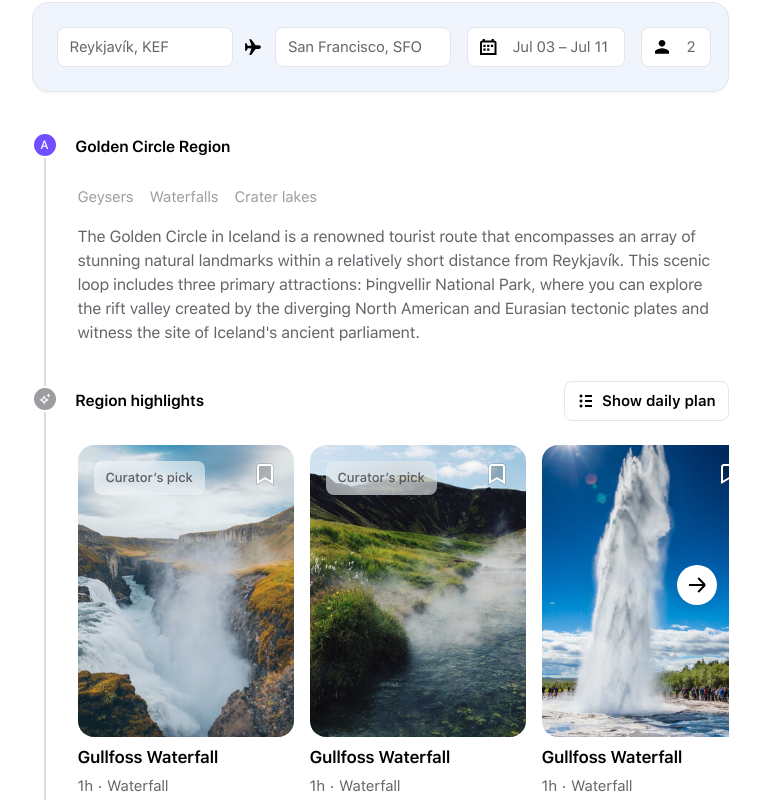
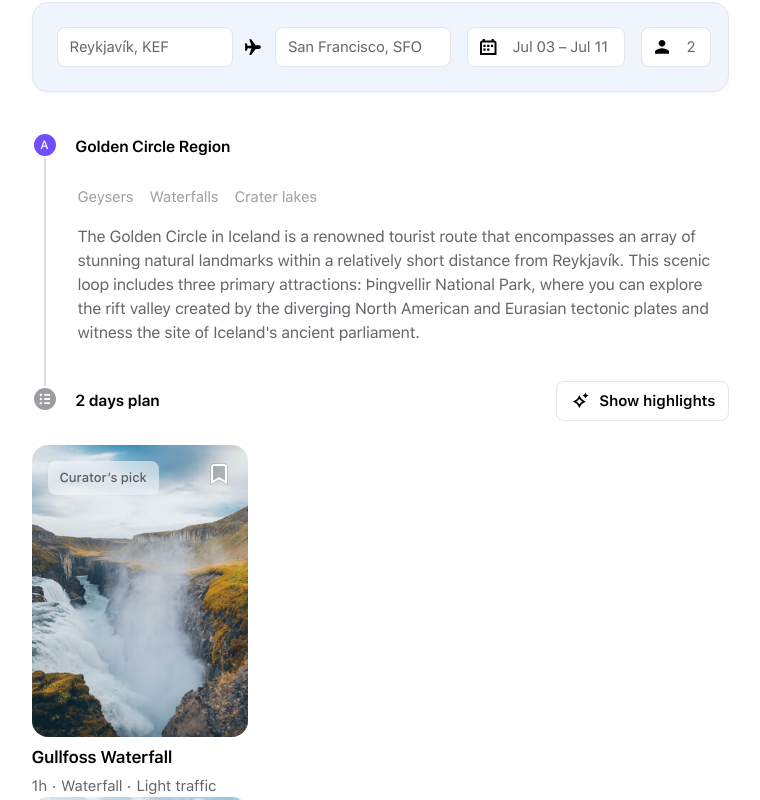
Before and after one commit to buhowski/fyno-showcase, a React (Create React App) app: page / in a window 1280 px wide. Both pictures are taken after a click on the button "Show daily plan". Shown: the part 864-1664 px from the top of the page, without its empty margins (260-1020 px from the left). Built offline with nearby package versions, Linux system fonts and the light colour scheme.

Commit message:
add reusable modal functionality

```diff
--- /dev/null
+++ b/src/assets/icons/menuIcon.tsx
@@ -0,0 +1,67 @@
+export const menuIconWhite = (
+	<svg
+		width='11'
+		height='12'
+		viewBox='0 0 11 12'
+		fill='none'
+		xmlns='http://www.w3.org/2000/svg'
+	>
+		<rect
+			x='0.791667'
+			y='0.791667'
+			width='2.08333'
+			height='2.08333'
+			rx='1.04167'
+			fill='white'
+			stroke='white'
+			strokeWidth='0.416667'
+		/>
+		<rect
+			x='0.791667'
+			y='4.95829'
+			width='2.08333'
+			height='2.08333'
+			rx='1.04167'
+			fill='white'
+			stroke='white'
+			strokeWidth='0.416667'
+		/>
+		<rect
+			x='0.791667'
+			y='9.12504'
+			width='2.08333'
+			height='2.08333'
+			rx='1.04167'
+			fill='white'
+			stroke='white'
+			strokeWidth='0.416667'
+		/>
+		<rect
+			x='5.58341'
+			y='1.41667'
+			width='5'
+			height='0.833333'
+			fill='white'
+			stroke='white'
+			strokeWidth='0.833333'
+		/>
+		<rect
+			x='5.58341'
+			y='5.58329'
+			width='5'
+			height='0.833333'
+			fill='white'
+			stroke='white'
+			strokeWidth='0.833333'
+		/>
+		<rect
+			x='5.58341'
+			y='9.75004'
+			width='5'
+			height='0.833333'
+			fill='white'
+			stroke='white'
+			strokeWidth='0.833333'
+		/>
+	</svg>
+);
--- a/src/assets/icons/starsIcon.tsx
+++ b/src/assets/icons/starsIcon.tsx
@@ -17,3 +17,23 @@ export const starsIcon = (
 		/>
 	</svg>
 );
+
+export const starsIconBlack = (
+	<svg
+		width='18'
+		height='18'
+		viewBox='0 0 18 18'
+		fill='none'
+		xmlns='http://www.w3.org/2000/svg'
+	>
+		<path
+			d='M3.94976 9.625C5.92667 8.75921 7.50921 7.17667 8.375 5.19976C9.24079 7.17667 10.8233 8.75921 12.8002 9.625C10.8233 10.4908 9.24079 12.0733 8.375 14.0502C7.50921 12.0733 5.92667 10.4908 3.94976 9.625Z'
+			stroke='black'
+			strokeWidth='1.75'
+		/>
+		<path
+			d='M14.3528 0.735981C14.385 0.575085 14.615 0.575085 14.6472 0.735981C14.9113 2.0565 15.9435 3.0887 17.264 3.3528C17.4249 3.38498 17.4249 3.61502 17.264 3.6472C15.9435 3.9113 14.9113 4.9435 14.6472 6.26402C14.615 6.42491 14.385 6.42491 14.3528 6.26402C14.0887 4.9435 13.0565 3.9113 11.736 3.6472C11.5751 3.61502 11.5751 3.38498 11.736 3.3528C13.0565 3.0887 14.0887 2.0565 14.3528 0.735981Z'
+			fill='black'
+		/>
+	</svg>
+);
--- /dev/null
+++ b/src/components/Modal/Modal.scss
@@ -0,0 +1,6 @@
+@import '../../styles/variables';
+
+.modal {
+	position: relative;
+	z-index: 2;
+}
--- /dev/null
+++ b/src/components/Modal/Modal.tsx
@@ -0,0 +1,45 @@
+import ItineraryItem from '../Region/ItineraryItem';
+import { SliderProps } from '../StructureTypes';
+import { H2Component, Button } from '../StructureElements';
+
+import { menuIconWhite } from '../../assets/icons/menuIcon';
+import { starsIconBlack } from '../../assets/icons/starsIcon';
+
+import './Modal.scss';
+
+const Modal: React.FC<SliderProps> = ({ slides, onButtonClick }) => {
+	return (
+		<div className={`modal `}>
+			<div className='region-point__title'>
+				<div className='region-point__icon'>
+					<span>{menuIconWhite}</span>
+				</div>
+
+				<H2Component text={'2 days plan'} className='region__title' />
+
+				<Button
+					buttonId={'buttonId'}
+					className='region-modal'
+					icon={starsIconBlack}
+					text={'Show highlights'}
+					onButtonClick={onButtonClick}
+				/>
+			</div>
+
+			{slides.map((item, index) => (
+				<ItineraryItem
+					key={index}
+					image={item.image}
+					imageAlt={item.imageAlt}
+					curatorsPick={item.curatorsPick}
+					bookmark={item.bookmark}
+					title={item.title}
+					pointRent={item.pointRent}
+					modalSubtitles={item.modalSubtitles}
+				/>
+			))}
+		</div>
+	);
+};
+
+export default Modal;
--- a/src/components/Region/ItineraryItem.tsx
+++ b/src/components/Region/ItineraryItem.tsx
@@ -11,7 +11,11 @@ const ItineraryItem: React.FC<ItineraryItemProps> = ({
 	title,
 	pointRent,
 	subtitles,
+	modalSubtitles,
 }) => {
+	// Combine subtitles into a single array for rendering
+	const combinedSubtitles = [...(subtitles || []), ...(modalSubtitles || [])];
+
 	return (
 		<div className={`carousel-item `}>
 			<div className='carousel-img'>
@@ -30,11 +34,13 @@ const ItineraryItem: React.FC<ItineraryItemProps> = ({
 				</p>
 			)}
 
-			<h3 className='itinerary-item__subtitle default-h4'>
-				{subtitles?.map((subtitle, index) => (
-					<span key={index}>{subtitle}</span>
-				))}
-			</h3>
+			{combinedSubtitles.length > 0 ? (
+				<h3 className='itinerary-item__subtitle default-h4'>
+					{combinedSubtitles.map((subtitle, index) => (
+						<span key={index}>{subtitle}</span>
+					))}
+				</h3>
+			) : null}
 		</div>
 	);
 };
--- a/src/components/Region/Region.scss
+++ b/src/components/Region/Region.scss
@@ -12,6 +12,10 @@
 		position: relative;
 		z-index: 1;
 		padding-bottom: 44px;
+
+		&.modal-open {
+			display: none;
+		}
 
 		&:first-child {
 			padding-bottom: 36px;
--- a/src/components/Region/Region.tsx
+++ b/src/components/Region/Region.tsx
@@ -1,3 +1,4 @@
+import React from 'react';
 import { RegionProps } from '../StructureTypes';
 import { RegionPoint } from './RegionPoint';
 
@@ -14,8 +15,11 @@ const Region: React.FC<RegionProps> = ({ id, className, points }) => {
 					title={point.title}
 					subtitles={point.subtitles}
 					description={point.description}
-					button={point.button}
+					buttonId={point.buttonId}
+					btnModalIcon={point.btnModalIcon}
+					btnText={point.btnText}
 					itemSlider={point.itemSlider}
+					modalDailyPlan={point.modalDailyPlan}
 				/>
 			))}
 		</div>
--- a/src/components/Region/RegionPoint.tsx
+++ b/src/components/Region/RegionPoint.tsx
@@ -1,6 +1,9 @@
-import React from 'react';
+import React, { useState } from 'react';
 import { RegionPointProps } from '../StructureTypes';
-import { H2Component } from '../StructureElements';
+import { H2Component, Button } from '../StructureElements';
+import Modal from '../Modal/Modal';
+
+import { sliderA } from '../Slider/SliderData';
 
 export const RegionPoint: React.FC<RegionPointProps> = ({
 	regionClassName,
@@ -8,17 +11,36 @@ export const RegionPoint: React.FC<RegionPointProps> = ({
 	title,
 	subtitles,
 	description,
-	button,
+	buttonId,
 	itemSlider,
+	modalDailyPlan,
+	btnModalIcon,
+	btnText,
 }) => {
+	const [showModal, setShowModal] = useState<boolean>(false);
+
+	const openModal = () => {
+		setShowModal(!showModal);
+		console.log('click');
+	};
+
 	return (
-		<div className={`region-point ${regionClassName} `}>
+		<>
+			<div className={`region-point ${regionClassName} ${showModal && 'modal-open'} `}>
 				<div className='region-point__title'>
 					<div className='region-point__icon'>{icon && <span>{icon}</span>}</div>
 
-				{title && <H2Component text={title} className='region__title' />}
+					<H2Component text={title} className='region__title' />
 
-				{button}
+					{buttonId && (
+						<Button
+							buttonId={buttonId}
+							className='region-modal'
+							icon={btnModalIcon}
+							text={btnText}
+							onButtonClick={openModal}
+						/>
+					)}
 				</div>
 
 				<div className='region-padding'>
@@ -33,8 +55,14 @@ export const RegionPoint: React.FC<RegionPointProps> = ({
 					)}
 
 					{description && <p className='region-point__text'>{description}</p>}
+
 					{itemSlider && itemSlider}
 				</div>
 			</div>
+
+			{showModal && modalDailyPlan && (
+				<Modal slides={sliderA} onButtonClick={openModal} />
+			)}
+		</>
 	);
 };
--- a/src/components/Region/dataRegions.tsx
+++ b/src/components/Region/dataRegions.tsx
@@ -1,78 +1,11 @@
-import { modalIcon } from '../../assets/icons/modalIcon';
-import { Button } from '../StructureElements';
 import { SliderComponent } from '../Slider/Slider';
 
-import { bookmarkIcon } from '../../assets/icons/bookmarkIcon';
 import { starsIcon } from '../../assets/icons/starsIcon';
 import { bedIcon } from '../../assets/icons/bedIcon';
+import { modalIcon } from '../../assets/icons/modalIcon';
 
-import image1 from '../../assets/images/image_2.jpg';
-import image2 from '../../assets/images/image_5.jpg';
-import image3 from '../../assets/images/image_6.jpg';
+import { sliderA, sliderB } from '../Slider/SliderData';
 
-const sliderA = [
-	{
-		image: image1,
-		imageAlt: 'alt',
-		curatorsPick: `Curator’s pick`,
-		bookmark: bookmarkIcon,
-		title: 'Gullfoss Waterfall',
-		subtitles: [`1h`, `Waterfall`],
-	},
-	{
-		image: image2,
-		imageAlt: 'alt',
-		curatorsPick: `Curator’s pick`,
-		bookmark: bookmarkIcon,
-		title: 'Gullfoss Waterfall',
-		subtitles: [`1h`, `Waterfall`],
-	},
-	{
-		image: image3,
-		imageAlt: 'alt',
-		curatorsPick: ``,
-		bookmark: bookmarkIcon,
-		title: 'Gullfoss Waterfall',
-		subtitles: [`1h`, `Waterfall`],
-	},
-	{
-		image: image1,
-		imageAlt: 'alt',
-		curatorsPick: `Curator’s pick`,
-		bookmark: bookmarkIcon,
-		title: 'Gullfoss Waterfall',
-		subtitles: [`1h`, `Waterfall`],
-	},
-];
-
-const sliderB = [
-	{
-		image: image1,
-		imageAlt: 'alt',
-		curatorsPick: `Curator’s pick`,
-		bookmark: bookmarkIcon,
-		title: 'Gullfoss Waterfall',
-		pointRent: '9.1',
-		subtitles: [`1h`, `Waterfall`],
-	},
-	{
-		image: image1,
-		imageAlt: 'alt',
-		curatorsPick: `Curator’s pick`,
-		bookmark: bookmarkIcon,
-		title: 'Frost and Fire Hotel',
-		pointRent: '9.1',
-		subtitles: [`$180+`, `Boutique hotel`],
-	},
-	{
-		image: image1,
-		imageAlt: 'alt',
-		bookmark: bookmarkIcon,
-		title: 'Gullfoss Waterfall',
-		pointRent: '9.1',
-		subtitles: [`1h`, `Waterfall`],
-	},
-];
 export const dataRegionA = [
 	{
 		regionClassName: 'region-point--name',
@@ -87,8 +20,11 @@ export const dataRegionA = [
 		regionClassName: 'region-point--highlights',
 		icon: starsIcon,
 		title: 'Region highlights',
-		button: <Button className='region-modal' icon={modalIcon} text='Show daily plan' />,
+		buttonId: 'modal1',
+		btnModalIcon: modalIcon,
+		btnText: 'Show daily plan',
 		itemSlider: <SliderComponent slides={sliderA} />,
+		modalDailyPlan: true,
 	},
 
 	{
--- /dev/null
+++ b/src/components/Slider/SliderData.tsx
@@ -0,0 +1,70 @@
+import { bookmarkIcon } from '../../assets/icons/bookmarkIcon';
+
+import image1 from '../../assets/images/image_2.jpg';
+import image2 from '../../assets/images/image_5.jpg';
+import image3 from '../../assets/images/image_6.jpg';
+
+export const sliderA = [
+	{
+		image: image1,
+		imageAlt: 'alt',
+		curatorsPick: `Curator’s pick`,
+		bookmark: bookmarkIcon,
+		title: 'Gullfoss Waterfall',
+		subtitles: [`1h`, `Waterfall`],
+		modalSubtitles: [`1h`, `Waterfall`, 'Light traffic'],
+	},
+	{
+		image: image2,
+		imageAlt: 'alt',
+		curatorsPick: `Curator’s pick`,
+		bookmark: bookmarkIcon,
+		title: 'Gullfoss Waterfall',
+		subtitles: [`1h`, `Waterfall`],
+	},
+	{
+		image: image3,
+		imageAlt: 'alt',
+		curatorsPick: ``,
+		bookmark: bookmarkIcon,
+		title: 'Gullfoss Waterfall',
+		subtitles: [`1h`, `Waterfall`],
+	},
+	{
+		image: image1,
+		imageAlt: 'alt',
+		curatorsPick: `Curator’s pick`,
+		bookmark: bookmarkIcon,
+		title: 'Thingvellir',
+		subtitles: [`1h`, `Iconic hike`],
+	},
+];
+
+export const sliderB = [
+	{
+		image: image1,
+		imageAlt: 'alt',
+		curatorsPick: `Curator’s pick`,
+		bookmark: bookmarkIcon,
+		title: 'Gullfoss Waterfall',
+		pointRent: '9.1',
+		subtitles: [`1h`, `Waterfall`],
+	},
+	{
+		image: image1,
+		imageAlt: 'alt',
+		curatorsPick: `Curator’s pick`,
+		bookmark: bookmarkIcon,
+		title: 'Frost and Fire Hotel',
+		pointRent: '9.1',
+		subtitles: [`$180+`, `Boutique hotel`],
+	},
+	{
+		image: image1,
+		imageAlt: 'alt',
+		bookmark: bookmarkIcon,
+		title: 'Gullfoss Waterfall',
+		pointRent: '9.1',
+		subtitles: [`1h`, `Waterfall`],
+	},
+];
--- a/src/components/StructureElements.tsx
+++ b/src/components/StructureElements.tsx
@@ -1,4 +1,3 @@
-// PictureComponent
 import React from 'react';
 
 // Default <picture> Component
@@ -28,6 +27,7 @@ interface TagsProps {
 	text?: string;
 	className?: string;
 	icon?: React.ReactNode | null;
+	buttonId?: string;
 }
 
 // Default <h2> Component
@@ -40,10 +40,25 @@ export const H3Component: React.FC<TagsProps> = ({ text, className }) => {
 	return <h3 className={className}>{text}</h3>;
 };
 
+interface ModalProps extends TagsProps {
+	onButtonClick?: () => void; // Callback function for open the modal
+}
+
 // Default <button> Component
-export const Button: React.FC<TagsProps> = ({ icon, text, className }) => {
+export const Button: React.FC<ModalProps> = ({
+	icon,
+	text,
+	className,
+	buttonId,
+	onButtonClick,
+}) => {
 	return (
-		<button className={`btn-main ${className}`} type='button'>
+		<button
+			onClick={onButtonClick}
+			id={buttonId}
+			className={`btn-main ${className}`}
+			type='button'
+		>
 			{icon} {text}
 		</button>
 	);
```
Also changed, not shown: src/components/StructureTypes.tsx (+7 -1 lines), src/assets/icons/menu-icon.svg (deleted). Lines whose indentation alone changed are shown as unchanged.
